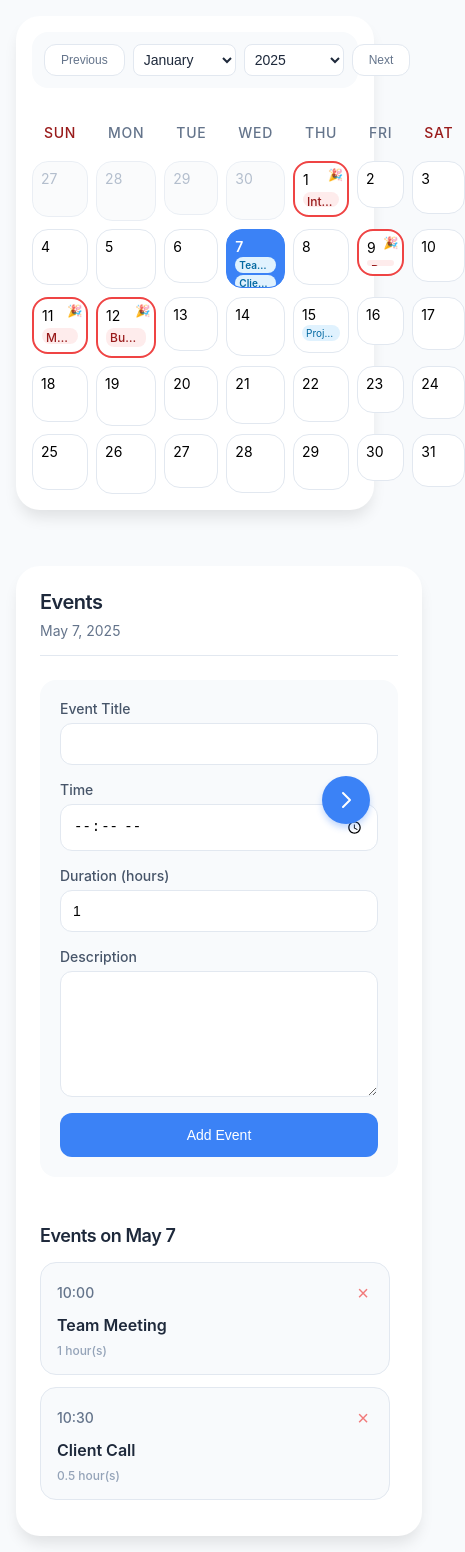
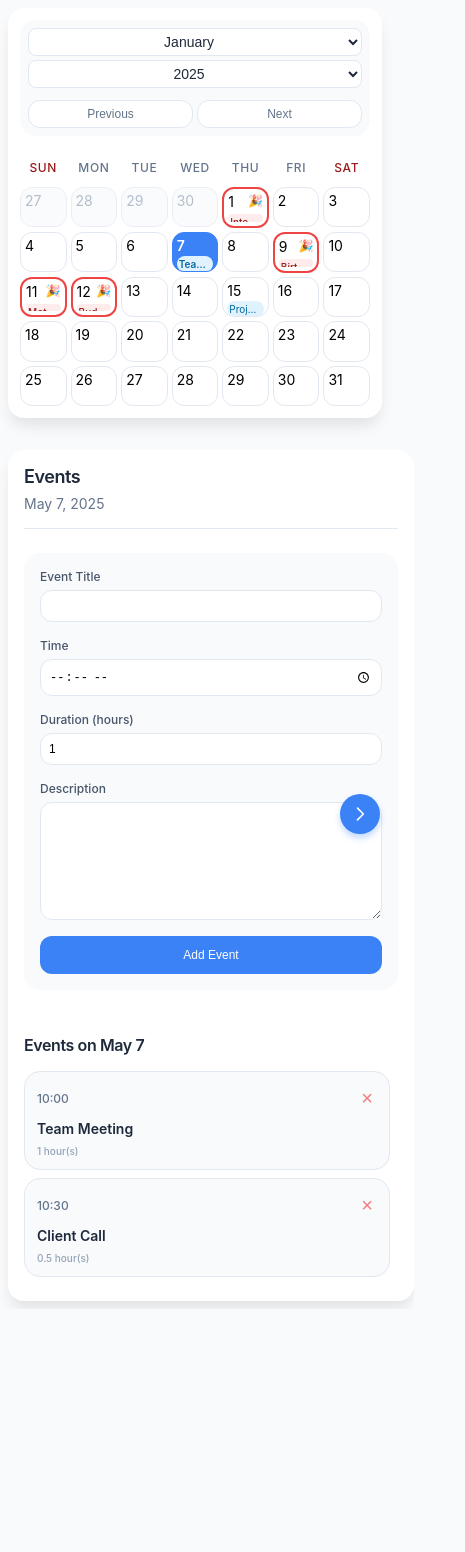
Before and after one commit to sanpras007/calender-app, a React (Create React App) app: page / in a window 390 px wide. Shown: the whole page, 465 px wide, since content can reach past the window. After the commit the page ends 1309 px from the top, so only its background shows below. Built offline with nearby package versions, Linux system fonts and the light colour scheme.

Commit message:
optimised for mobile also

```diff
--- a/src/App.css
+++ b/src/App.css
@@ -591,12 +591,14 @@ body {
   .app-container {
     flex-direction: column;
     padding: 1rem;
+    gap: 1rem;
   }
 
   .side-menu {
     width: 100%;
     position: static;
     min-width: 0;
+    margin-top: 1rem;
   }
 
   .side-menu.closed {
@@ -613,6 +615,7 @@ body {
     background: #3b82f6;
     border: none;
     box-shadow: 0 4px 6px rgba(59, 130, 246, 0.3);
+    z-index: 1000;
   }
 
   .side-menu-toggle svg {
@@ -620,50 +623,204 @@ body {
     height: 24px;
   }
 
-  .side-menu-toggle:hover {
-    background: #2563eb;
-    transform: scale(1.05);
-  }
-
   .calendar-container {
-    margin-bottom: 1.5rem;
+    margin-bottom: 0;
+    padding: 1rem;
   }
 }
 
 @media (max-width: 768px) {
+  .app-container {
+    padding: 0.5rem;
+  }
+
   .calendar-container {
-    padding: 1rem;
+    padding: 0.75rem;
+    border-radius: 1rem;
+  }
+
+  .calendar-header {
+    padding: 0.5rem;
+    margin-bottom: 1rem;
+  }
+
+  .calendar-nav {
+    gap: 0.25rem;
+  }
+
+  .calendar-title {
+    font-size: 1rem;
+    flex-direction: column;
+    align-items: center;
+    gap: 0.25rem;
+  }
+
+  .month-select,
+  .year-select {
+    padding: 0.25rem;
+    font-size: 0.875rem;
+    min-width: 90px;
+  }
+
+  .calendar-nav-button {
+    padding: 0.375rem 0.75rem;
+    font-size: 0.75rem;
+  }
+
+  .calendar-grid {
+    gap: 0.25rem;
+  }
+
+  .weekday-header {
+    padding: 0.5rem 0.25rem;
+    font-size: 0.75rem;
   }
 
   .calendar-day {
     font-size: 0.875rem;
+    padding: 0.25rem;
+    border-radius: 0.75rem;
+  }
+
+  .holiday-name {
+    font-size: 0.625rem;
+    padding: 0.125rem;
   }
 
   .event {
     font-size: 0.625rem;
+    padding: 0.125rem;
   }
 
-  .calendar-header {
+  .side-menu {
+    padding: 1rem;
+    border-radius: 1rem;
+  }
+
+  .side-menu-header h3 {
+    font-size: 1.125rem;
+  }
+
+  .holiday-info {
+    padding: 1rem;
+    margin-bottom: 1rem;
+  }
+
+  .holiday-title {
+    font-size: 1.125rem;
+  }
+
+  .holiday-type {
+    font-size: 0.625rem;
+    padding: 0.25rem 0.5rem;
+  }
+
+  .holiday-description {
+    font-size: 0.75rem;
+  }
+
+  .event-form {
+    padding: 1rem;
+  }
+
+  .form-group label {
+    font-size: 0.75rem;
+  }
+
+  .form-group input,
+  .form-group textarea {
+    padding: 0.5rem;
+    font-size: 0.75rem;
+  }
+
+  .add-event-button {
     padding: 0.75rem;
+    font-size: 0.75rem;
+  }
+
+  .events-list h4 {
+    font-size: 1rem;
+  }
+
+  .event-item {
+    padding: 0.75rem;
+    margin-bottom: 0.5rem;
+  }
+
+  .event-time {
+    font-size: 0.75rem;
+  }
+
+  .event-item h5 {
+    font-size: 0.875rem;
+  }
+
+  .event-description {
+    font-size: 0.75rem;
+    max-height: 100px;
+  }
+
+  .event-duration {
+    font-size: 0.625rem;
+  }
+}
+
+@media (max-width: 480px) {
+  .calendar-day {
+    aspect-ratio: 1.2;
   }
 
   .calendar-nav {
-    gap: 0.5rem;
+    flex-wrap: wrap;
+    justify-content: center;
   }
 
   .calendar-title {
-    font-size: 1.25rem;
+    order: -1;
+    width: 100%;
+    margin-bottom: 0.5rem;
   }
 
   .month-select,
   .year-select {
-    padding: 0.375rem;
-    font-size: 0.875rem;
-    min-width: 100px;
+    width: 100%;
+    text-align: center;
   }
 
   .calendar-nav-button {
-    padding: 0.5rem 1rem;
-    font-size: 0.75rem;
+    flex: 1;
+    text-align: center;
+  }
+
+  .side-menu-toggle {
+    width: 40px;
+    height: 40px;
+    right: 10px;
+    bottom: 10px;
+  }
+
+  .side-menu-toggle svg {
+    width: 20px;
+    height: 20px;
   }
 }
+
+/* Add touch-friendly styles */
+@media (hover: none) {
+  .calendar-day:hover,
+  .calendar-nav-button:hover,
+  .add-event-button:hover,
+  .event-item:hover,
+  .holiday-type:hover {
+    transform: none;
+    box-shadow: none;
+  }
+
+  .calendar-day:active,
+  .calendar-nav-button:active,
+  .add-event-button:active,
+  .event-item:active,
+  .holiday-type:active {
+    opacity: 0.8;
+  }
+}
```
